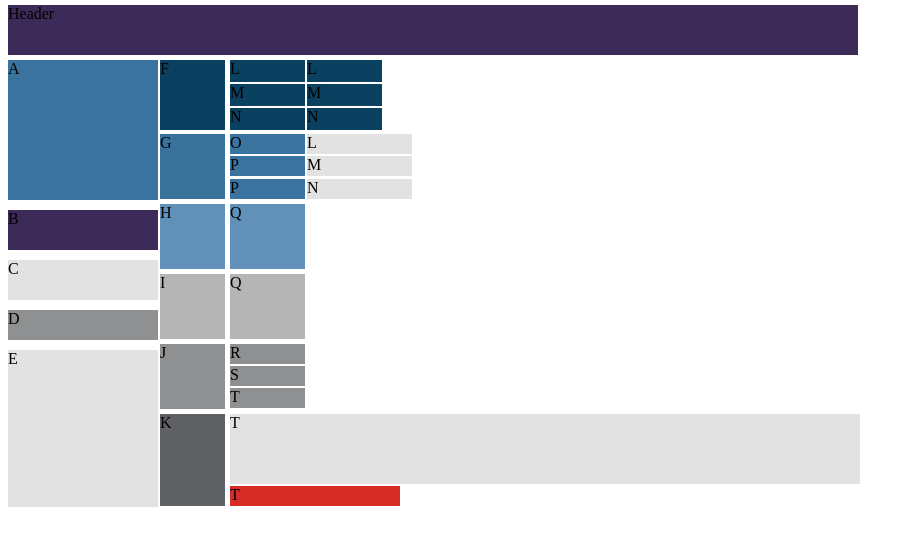
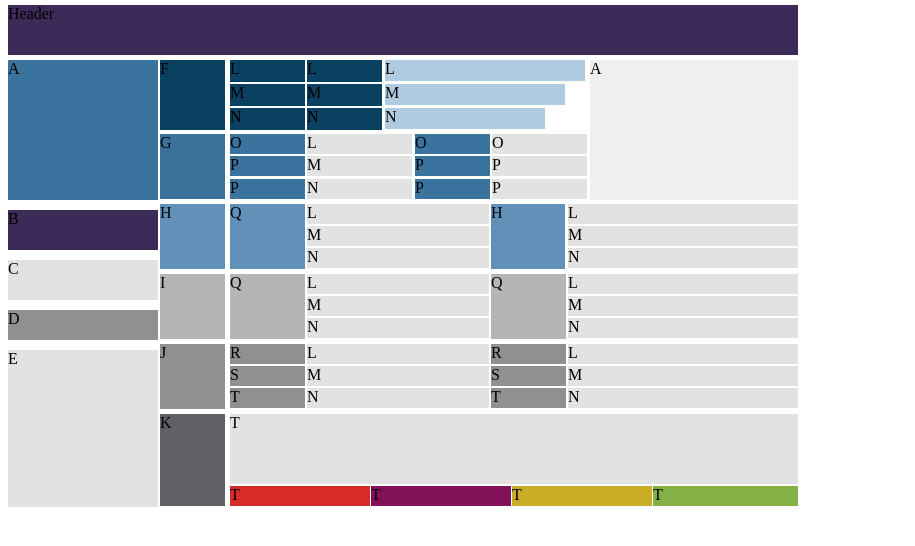
Before and after one commit to Jevin9872/PowerPointWebPage, a plain HTML site: page index.html in a window 1280 px wide. Shown: the whole page, without its empty margins (0-915 px from the left). Drawn offline with Linux system fonts and the light colour scheme.

Commit message:
completed inital layout

```diff
--- a/index.html
+++ b/index.html
@@ -7,7 +7,7 @@
 <body>
 
 
-    <div style="position: absolute; top: 5px; height: 50px;width: 850px; background-color: #3c2a59">Header</div>
+    <div style="position: absolute; top: 5px; height: 50px;width: 790px; background-color: #3c2a59">Header</div>
     <div style="position: absolute; top: 60px; height: 140px;width: 150px; background-color: #3a739e">A</div>
     <div style="position: absolute; top: 210px; height: 40px;width: 150px; background-color: #3c2a59">B</div>
     <div style="position: absolute; top: 260px; height: 40px;width: 150px; background-color: #e2e2e2">C</div>
@@ -36,9 +36,12 @@
     <div style="position: absolute;top: 366px; left: 230px; height: 20px; width: 75px; background-color: #8e9091">S</div>
     <div style="position: absolute;top: 388px; left: 230px; height: 20px; width: 75px; background-color: #8e9091">T</div>
 
-    <div style="position: absolute;top: 414px; left: 230px; height: 70px; width: 630px; background-color: #e2e2e2">T</div>
+    <div style="position: absolute;top: 414px; left: 230px; height: 70px; width: 568px; background-color: #e2e2e2">T</div>
 
-    <div style="position: absolute;top: 486px; left: 230px; height: 20px; width: 170px; background-color: #d72b28">T</div>
+    <div style="position: absolute;top: 486px; left: 230px; height: 20px; width: 140px; background-color: #d72b28">T</div>
+    <div style="position: absolute;top: 486px; left: 371px; height: 20px; width: 140px; background-color: #821158">T</div>
+    <div style="position: absolute;top: 486px; left: 512px; height: 20px; width: 140px; background-color: #cbac25">T</div>
+    <div style="position: absolute;top: 486px; left: 653px; height: 20px; width: 145px; background-color: #83b145">T</div>
 
     <div style="position: absolute;top: 60px; left: 307px; height: 22px; width: 75px; background-color: #0b4160">L</div>
     <div style="position: absolute;top: 84px; left: 307px; height: 22px; width: 75px; background-color: #0b4160">M</div>
@@ -48,5 +51,51 @@
     <div style="position: absolute;top: 156px; left: 307px; height: 20px; width: 105px; background-color: #e2e2e2">M</div>
     <div style="position: absolute;top: 179px; left: 307px; height: 20px; width: 105px; background-color: #e2e2e2">N</div>
 
+    <div style="position: absolute;top: 274px; left: 307px; height: 20px; width: 182px; background-color: #e2e2e2">L</div>
+    <div style="position: absolute;top: 296px; left: 307px; height: 20px; width: 182px; background-color: #e2e2e2">M</div>
+    <div style="position: absolute;top: 318px; left: 307px; height: 20px; width: 182px; background-color: #e2e2e2">N</div>
+
+    <div style="position: absolute;top: 204px; left: 307px; height: 20px; width: 182px; background-color: #e2e2e2">L</div>
+    <div style="position: absolute;top: 226px; left: 307px; height: 20px; width: 182px; background-color: #e2e2e2">M</div>
+    <div style="position: absolute;top: 248px; left: 307px; height: 20px; width: 182px; background-color: #e2e2e2">N</div>
+
+    <div style="position: absolute;top: 344px; left: 307px; height: 20px; width: 182px; background-color: #e2e2e2">L</div>
+    <div style="position: absolute;top: 366px; left: 307px; height: 20px; width: 182px; background-color: #e2e2e2">M</div>
+    <div style="position: absolute;top: 388px; left: 307px; height: 20px; width: 182px; background-color: #e2e2e2">N</div>
+
+    <div style="position: absolute;top: 60px; left: 385px; height: 21px; width: 200px; background-color: #afcbe2">L</div>
+    <div style="position: absolute;top: 84px; left: 385px; height: 21px; width: 180px; background-color: #afcbe2">M</div>
+    <div style="position: absolute;top: 108px; left: 385px; height: 21px; width: 160px; background-color: #afcbe2">N</div>
+
+    <div style="position: absolute;top: 134px; left: 415px; height: 20px; width: 75px; background-color: #3a739e">O</div>
+    <div style="position: absolute;top: 156px; left: 415px; height: 20px; width: 75px; background-color: #3a739e">P</div>
+    <div style="position: absolute;top: 179px; left: 415px; height: 20px; width: 75px; background-color: #3a739e">P</div>
+
+    <div style="position: absolute;top: 134px; left: 492px; height: 20px; width: 95px; background-color: #e2e2e2">O</div>
+    <div style="position: absolute;top: 156px; left: 492px; height: 20px; width: 95px; background-color: #e2e2e2">P</div>
+    <div style="position: absolute;top: 179px; left: 492px; height: 20px; width: 95px; background-color: #e2e2e2">P</div>
+
+    <div style="position: absolute;top: 204px; left: 491px; height: 65px; width: 74px; background-color: #6191b9">H</div>
+
+    <div style="position: absolute;top: 274px; left: 491px; height: 65px; width: 75px; background-color: #b5b5b5">Q</div>
+
+    <div style="position: absolute;top: 344px; left: 491px; height: 20px; width: 75px; background-color: #8e9091">R</div>
+    <div style="position: absolute;top: 366px; left: 491px; height: 20px; width: 75px; background-color: #8e9091">S</div>
+    <div style="position: absolute;top: 388px; left: 491px; height: 20px; width: 75px; background-color: #8e9091">T</div>
+
+    <div style="position: absolute;top: 204px; left: 568px; height: 20px; width: 230px; background-color: #e2e2e2">L</div>
+    <div style="position: absolute;top: 226px; left: 568px; height: 20px; width: 230px; background-color: #e2e2e2">M</div>
+    <div style="position: absolute;top: 248px; left: 568px; height: 20px; width: 230px; background-color: #e2e2e2">N</div>
+
+    <div style="position: absolute;top: 274px; left: 568px; height: 20px; width: 230px; background-color: #e2e2e2">L</div>
+    <div style="position: absolute;top: 296px; left: 568px; height: 20px; width: 230px; background-color: #e2e2e2">M</div>
+    <div style="position: absolute;top: 318px; left: 568px; height: 20px; width: 230px; background-color: #e2e2e2">N</div>
+
+    <div style="position: absolute;top: 344px; left: 568px; height: 20px; width: 230px; background-color: #e2e2e2">L</div>
+    <div style="position: absolute;top: 366px; left: 568px; height: 20px; width: 230px; background-color: #e2e2e2">M</div>
+    <div style="position: absolute;top: 388px; left: 568px; height: 20px; width: 230px; background-color: #e2e2e2">N</div>
+
+    <div style="position: absolute; top: 60px; left: 590px; height: 140px;width: 208px; background-color: #efefef">A</div>
+
 </body>
 </html>
```
